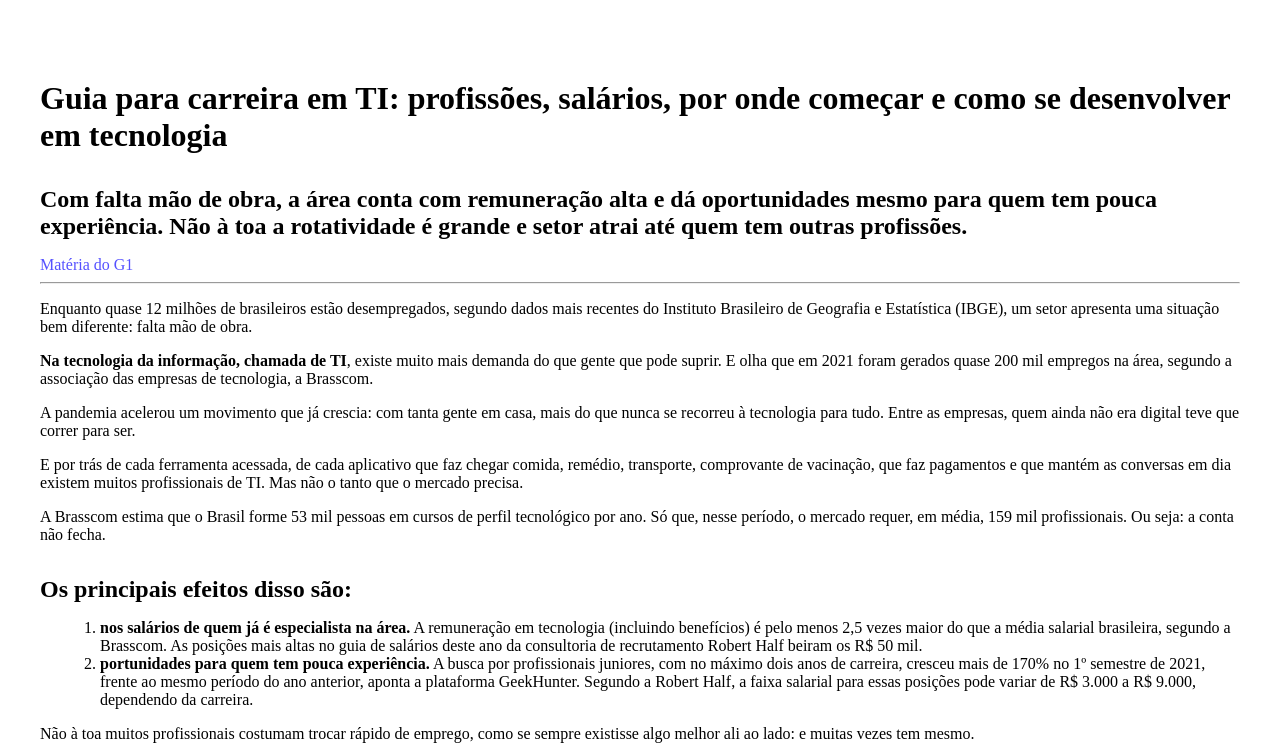
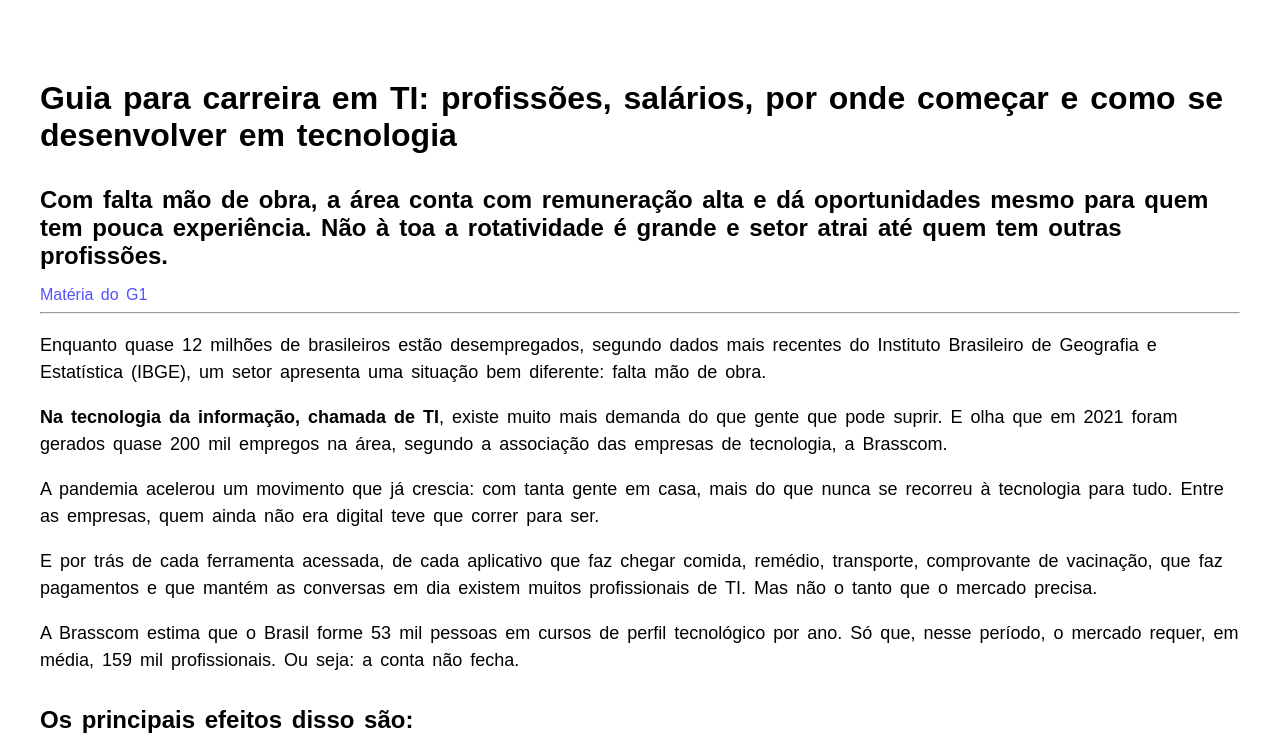
Before and after one commit to RenanMaestrya/ATIVIDADES-IFRN, a plain HTML site: page Atividade03/index.html in a window 1280 px wide. Shown: the top 749 px of the page. Drawn offline with Linux system fonts and the light colour scheme.

Commit message:
Update style.css

```diff
--- a/Atividade03/style.css
+++ b/Atividade03/style.css
@@ -1,8 +1,9 @@
 body{
+    width: 1200px;
     margin: auto;
+    font-family: 'Source Sans Pro', sans-serif;
+    word-spacing: 3px;
     padding: 0px;
-    width: 1200px;
-    font-family: 'Source Sans Pro' sans-serif, 3px;
     box-sizing: border-box;
 }
 h1{
@@ -12,10 +13,12 @@ h1{
 h2{
     margin: 32px 0px 16px 0px;
 }
-p,ol{
-    font-size: 18px 27px;
-    margin-top: 18px 0px 18px 0px;
-}ol{
+p, li{
+    font-size: 18px;
+    line-height: 27px;
+    margin: 18px 0px;
+}
+ol{
     margin-left: 20px;
 }
 a{
@@ -24,5 +27,4 @@ a{
 }
 div{
     text-align: center;
-    margin;
 }
```
